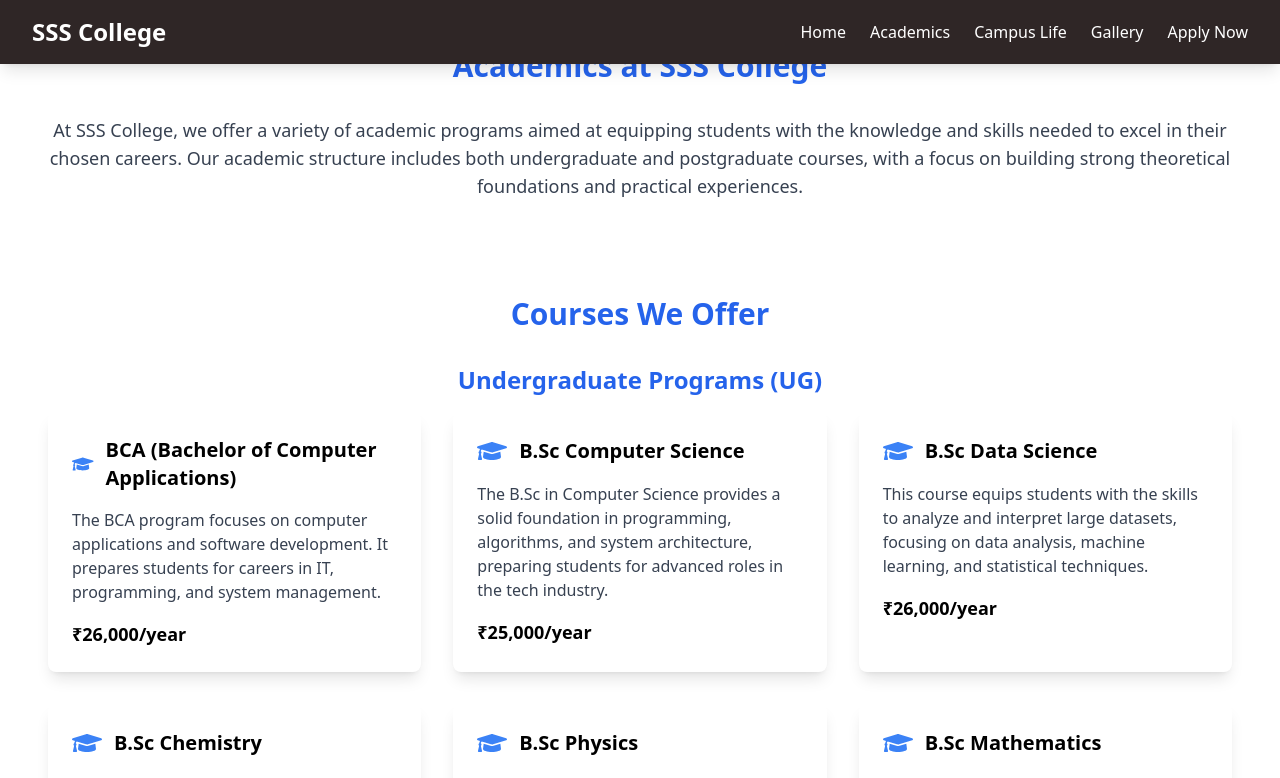
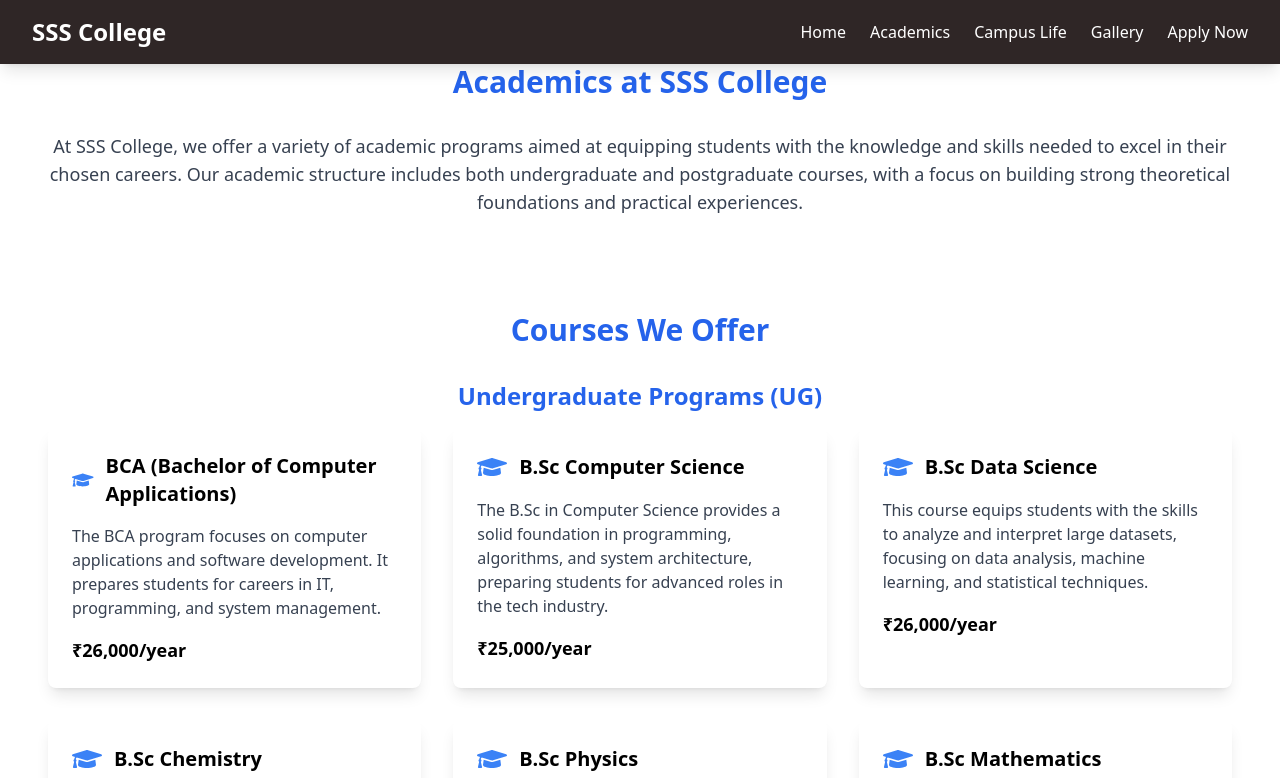
Before and after one commit to Manigandan13/collegeWebsite, a Next.js app: page /academics in a window 1280 px wide. Shown: the top 778 px of the page. Built offline with nearby package versions, Linux system fonts and the light colour scheme.

Commit message:
Update page.js

```diff
--- a/app/academics/page.js
+++ b/app/academics/page.js
@@ -3,7 +3,7 @@ import Courses from "../Components/Courses";
 
 const page = () => {
   return (
-    <div className="px-6 py-12 ">
+    <div className="px-6 py-12 mt-4">
       {/* Academics Title */}
       <h2 className="text-3xl font-semibold text-center mb-8 text-blue-600">Academics at SSS College</h2>
 
```
